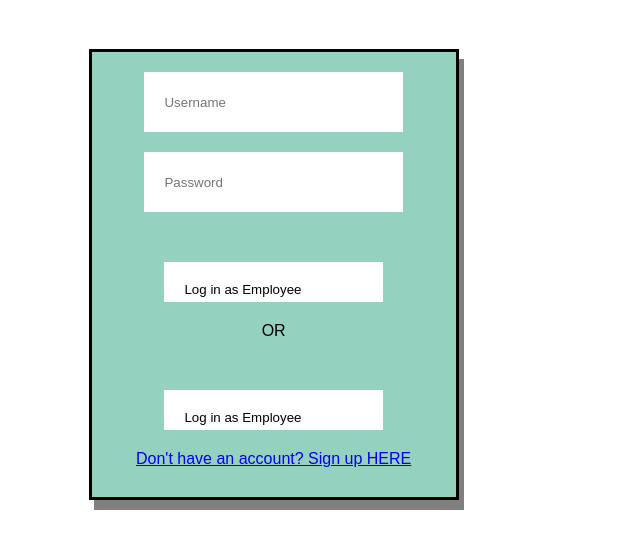
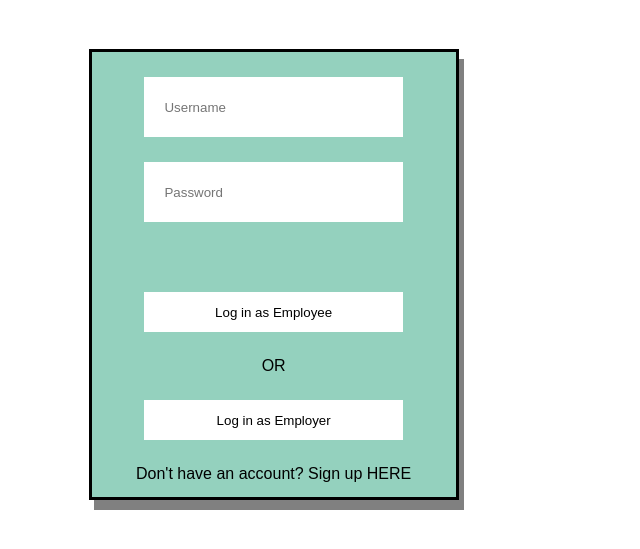
Before and after one commit to JeremyTubongbanua/sofe2800u-final, a website: page public/login.html in a window 1280 px wide. Shown: the part 183-732 px from the top of the page, without its empty margins (318-958 px from the left). Drawn offline with Linux system fonts and the light colour scheme; a web font is replaced by a local one.

Commit message:
Fixing CSS of loginpage

```diff
--- a/public/CSS/loginstyles.css
+++ b/public/CSS/loginstyles.css
@@ -34,19 +34,25 @@ h1 {
 	height: 20px;
 	background: white;
 	display: flex;
-	margin: 20px auto;
+	margin: 25px auto;
 	padding: 20px;
 	border: none;
 	outline: none;
 }
 
-.container button{
-    padding: 20px;
-    margin-top: 50px;
-    text-align: center;
-
+.login_form_form{
+	margin-bottom: 70px;
 }
 
-a {
-	width: 55%;
+button{
+	display: flex;
+	justify-content: center;
+	align-items: center;
+	cursor:pointer;
+	width: 71%;
 }
+
+a{
+	color: inherit;
+	text-decoration: none;
+}
--- a/public/login.html
+++ b/public/login.html
@@ -1,12 +1,10 @@
 <!DOCTYPE html>
 <html>
+
 <head>
   <title>Login</title>
   <link rel="stylesheet" type="text/css" href="CSS/loginstyles.css" />
-    <link
-      rel="stylesheet"
-      href="https://fonts.googleapis.com/css?family=Kosugi"
-    />
+  <link rel="stylesheet" href="https://fonts.googleapis.com/css?family=Kosugi" />
 </head>
 
 <body>
@@ -19,13 +17,14 @@
           <input type="text" name="pwd" placeholder="Password" />
         </form>
       </div>
-        <button type="submit" name="submit">Log in as Employee</button>
+      <div class="buttons">
+        <button type="submit" name="employeelogin">Log in as Employee</button>
         <p>OR</p>
-        <button type="submit" name="submit">Log in as Employee</button>
-        <a href="signup.php" id="fakebutton"
-          >Don't have an account? Sign up HERE</a
-        >
+        <button type="submit" name="employerlogin">Log in as Employer</button>
+        <P>Don't have an account? Sign up <a href=" INSERT HERE " id="clicksignup">HERE</a></P>
+      </div>
     </div>
   </form>
 </body>
+
 </html>
```
Lines whose indentation alone changed are shown as unchanged.
